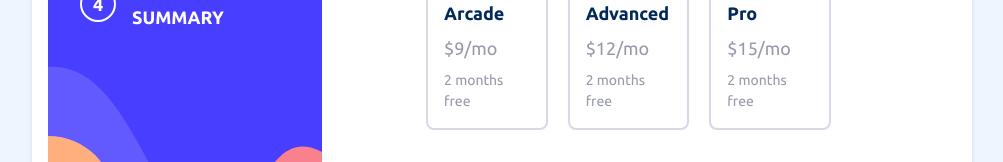
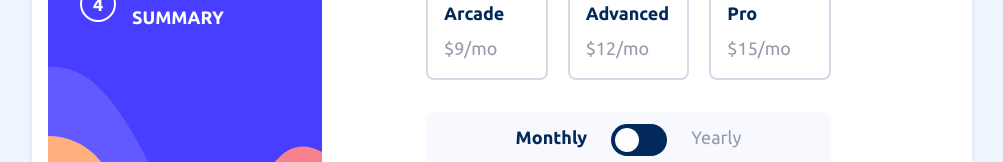
Before and after one commit to volkanakyel/gamer-form-service, a Vue app: page / in a window 1280 px wide. Both pictures are taken after a click on the button "Next Step". Shown: the part 373-535 px from the top of the page, without its empty margins (138-1141 px from the left). Built offline with nearby package versions, Linux system fonts and the light colour scheme.

Commit message:
gamer-form |🎨 Polishing

```diff
--- a/src/components/PlanComparisonToggle.vue
+++ b/src/components/PlanComparisonToggle.vue
@@ -16,7 +16,7 @@
 </template>
 
 <script setup lang="ts">
-import { ref, defineEmits } from 'vue';
+import { ref } from 'vue';
 
 const emit = defineEmits<{
   (event: 'toggleEvent', value: boolean): void;
--- a/src/components/SelectPlanForm.vue
+++ b/src/components/SelectPlanForm.vue
@@ -43,7 +43,7 @@
 <script setup lang="ts">
 import PlanComparisonToggle from './PlanComparisonToggle.vue';
 import { ref } from "vue";
-const planStatus = ref<boolean>(true);
+const planStatus = ref<boolean>(false);
 const updatePlanType = (planState: boolean): void => {
   planStatus.value = planState;
 }
```
